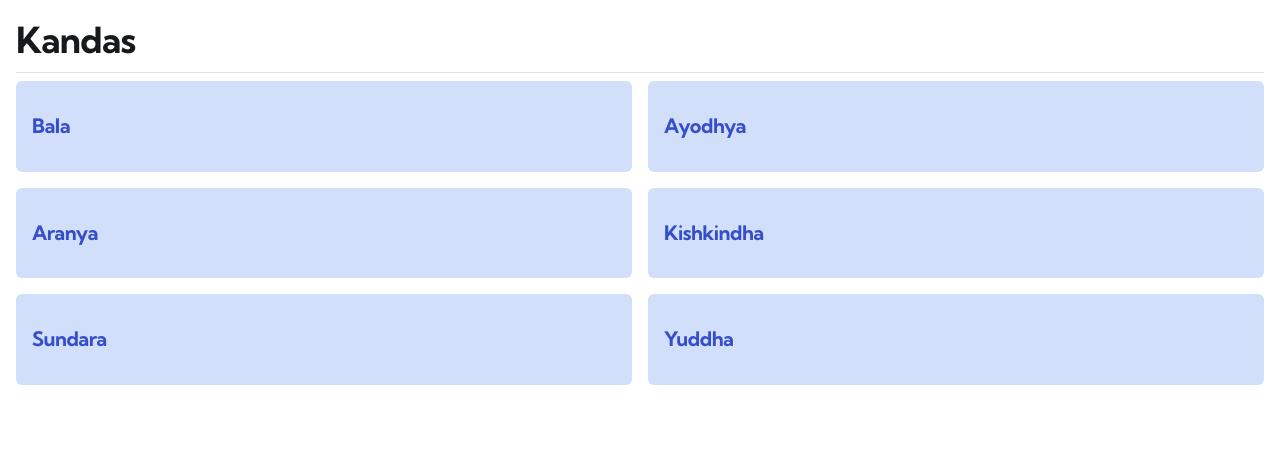
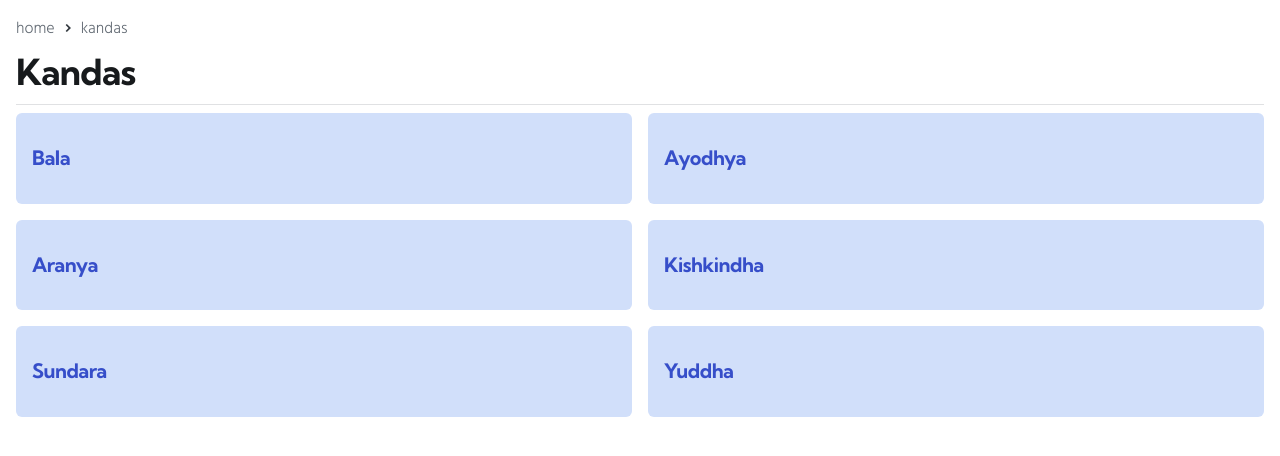
Before and after one commit to badalsaibo/read-ramayana, a Next.js app: page /kanda in a window 1280 px wide. Shown: the top 456 px of the page. Built offline with nearby package versions, Linux system fonts and the light colour scheme.

Commit message:
feat: breadcrumbs

```diff
--- a/src/pages/kanda/index.tsx
+++ b/src/pages/kanda/index.tsx
@@ -1,7 +1,11 @@
-import { Typography } from '@mui/joy';
+import { Breadcrumbs, styled, Typography } from '@mui/joy';
 import Grid from '@mui/joy/Grid';
 import { Box, Divider, Stack } from '@mui/joy';
 import PaddedButton from 'components/PaddedButton';
+import Link from 'next/link';
+import JoyLink from '@mui/joy/Link';
+
+import ChevronRightCircle from 'icons/ChevronRightCircle';
 
 const KANDAS = [
   { kanda: 'bala' },
@@ -9,12 +13,24 @@ const KANDAS = [
   { kanda: 'aranya' },
   { kanda: 'kishkindha' },
   { kanda: 'sundara' },
-  { kanda: 'Yuddha' },
+  { kanda: 'yuddha' },
+];
+
+const BREADCRUMBS = [
+  { text: 'home', url: '/' },
+  { text: 'kandas', url: '/kanda' },
 ];
 
 const Kanda = () => {
   return (
     <Stack spacing={1}>
+      <StyledBreadcrumbs separator={<ChevronRightCircle size={14} />}>
+        {BREADCRUMBS.map(({ text, url }) => (
+          <JoyLink component={Link} key={text} href={url} underline="hover" color="neutral">
+            {text}
+          </JoyLink>
+        ))}
+      </StyledBreadcrumbs>
       <Typography level="h1">Kandas</Typography>
       <Divider sx={{ mb: 1 }} />
       <Box>
@@ -31,3 +47,7 @@ const Kanda = () => {
 };
 
 export default Kanda;
+
+const StyledBreadcrumbs = styled(Breadcrumbs)(() => ({
+  padding: 0,
+}));
```
